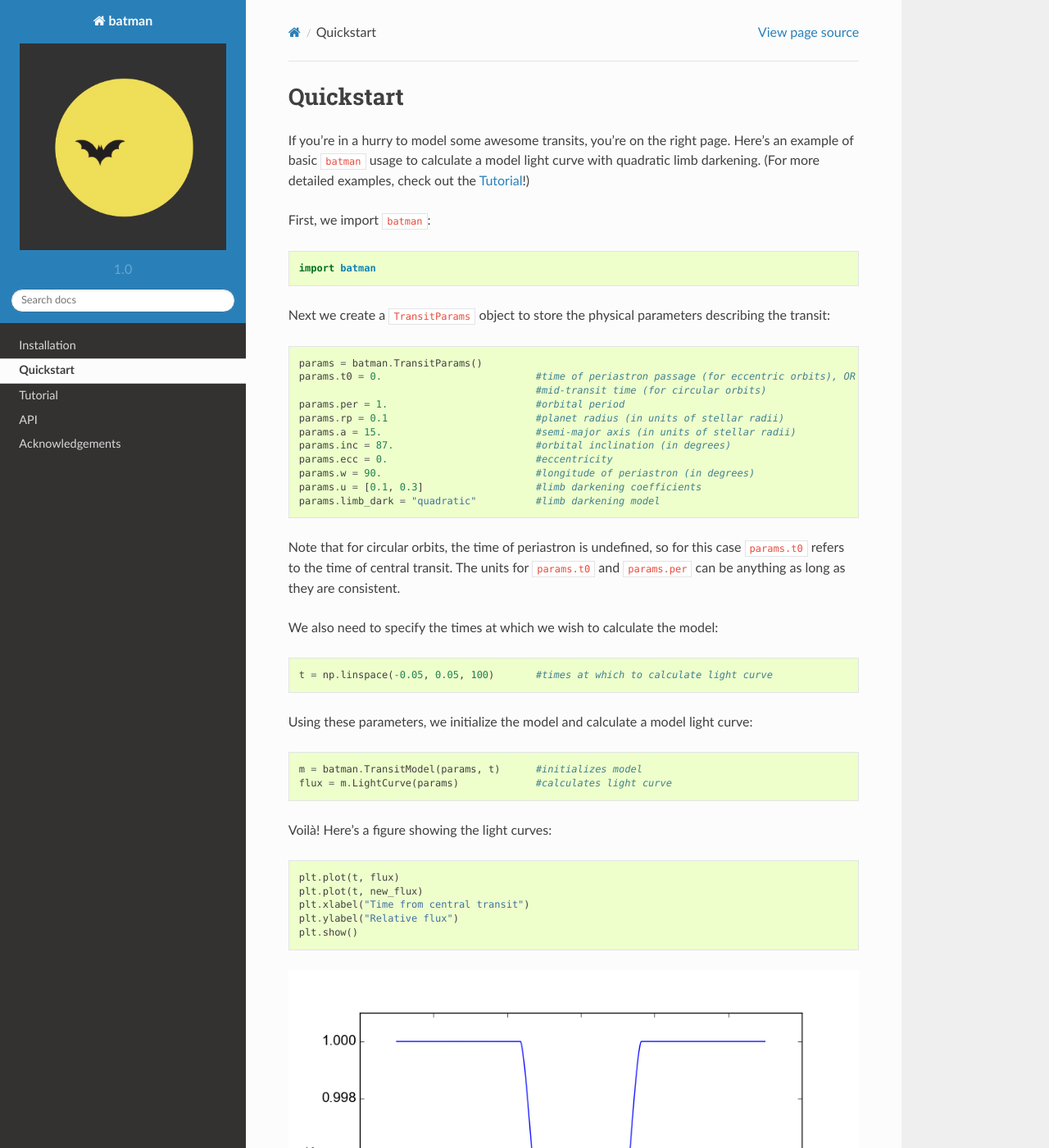
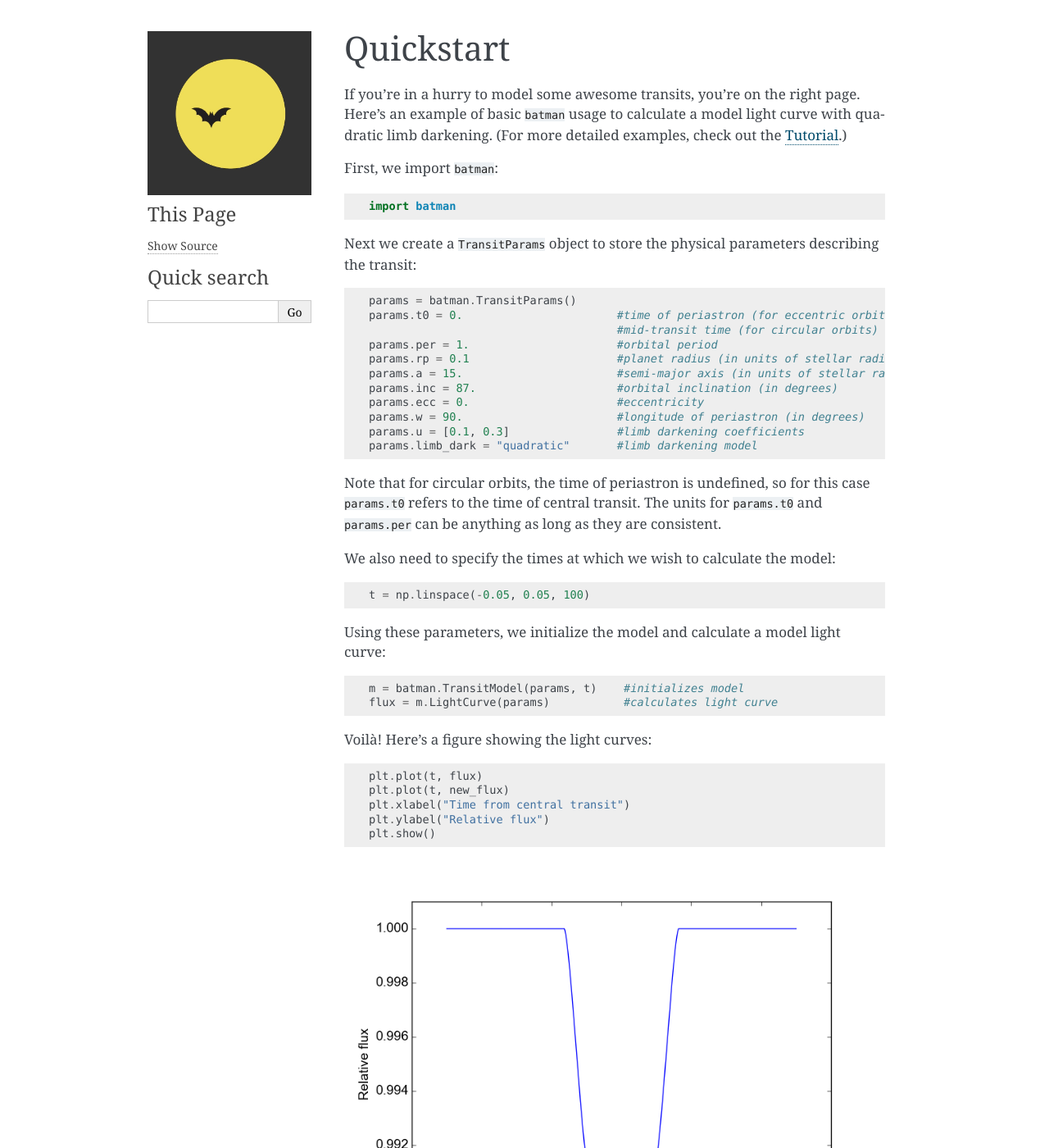
Before and after one commit to lkreidberg/batman, a Sphinx documentation site: the page built from docs/quickstart.rst, in a window 1280 px wide and 1400 px high. Shown: the whole window at 82% size. Built offline with Sphinx 7.4.7, drawn with Linux system fonts in a browser that asks for light colours; some of the changed text lies outside the part shown.

Commit message:
reformatting docs

```diff
--- a/docs/acknowledgements.rst
+++ b/docs/acknowledgements.rst
@@ -2,9 +2,12 @@
 
 Acknowledgements
 =================
+Many thanks to the following individuals for their support in the development of ``batman``:
+
 - Kevin Stevenson
 - Ethan Kruse
 - Geert Jan Talens
 - Thomas Beatty
 - Brett Morris
 - Eric Agol
+- Karl Fogel
--- a/docs/conf.py
+++ b/docs/conf.py
@@ -35,6 +35,7 @@
     'sphinx.ext.autodoc',
     'sphinx.ext.doctest',
     'sphinx.ext.mathjax',
+    'sphinxcontrib.fulltoc'
 ]
 
 # Add any paths that contain templates here, relative to this directory.
@@ -105,16 +106,18 @@
 
 # The theme to use for HTML and HTML Help pages.  See the documentation for
 # a list of builtin themes.
-import sphinx_rtd_theme
-html_theme = 'sphinx_rtd_theme'
+##import sphinx_rtd_theme
+##html_theme = 'sphinx_rtd_theme'
 
 # Theme options are theme-specific and customize the look and feel of a theme
 # further.  For a list of options available for each theme, see the
 # documentation.
-#html_theme_options = {}
+html_theme_options = {
+	"code_font_size": "0.8em",
+}
 
 # Add any paths that contain custom themes here, relative to this directory.
-html_theme_path = [sphinx_rtd_theme.get_html_theme_path()]
+##html_theme_path = [sphinx_rtd_theme.get_html_theme_path()]
 
 #from better import better_theme_path
 #html_theme_path = [better_theme_path]
--- a/docs/index.rst
+++ b/docs/index.rst
@@ -3,7 +3,11 @@
    You can adapt this file completely to your liking, but it should at least
    contain the root `toctree` directive.
 
-batman: Bad-Ass Transit Model cAlculatioN
+.. |br| raw:: html
+
+   <br />
+
+batman: |br| Bad-Ass Transit Model cAlculatioN
 =========================================
 
 The ``batman`` package for Python makes super fast calculation of transit light curves easy.
--- a/docs/quickstart.rst
+++ b/docs/quickstart.rst
@@ -2,7 +2,7 @@
 
 Quickstart
 ============
-If you're in a hurry to model some awesome transits, you're on the right page.  Here's an example of basic ``batman`` usage to calculate a model light curve with quadratic limb darkening.  (For more detailed examples, check out the :ref:`tutorial`!)
+If you're in a hurry to model some awesome transits, you're on the right page.  Here's an example of basic ``batman`` usage to calculate a model light curve with quadratic limb darkening.  (For more detailed examples, check out the :ref:`tutorial`.)
 
 First, we import ``batman``:
 
@@ -15,16 +15,16 @@
 ::
 
 	params = batman.TransitParams()
-	params.t0 = 0. 				#time of periastron passage (for eccentric orbits), OR
-						#mid-transit time (for circular orbits)
-	params.per = 1.				#orbital period
-	params.rp = 0.1				#planet radius (in units of stellar radii)
-	params.a = 15.				#semi-major axis (in units of stellar radii)
-	params.inc = 87.			#orbital inclination (in degrees)
-	params.ecc = 0.				#eccentricity
-	params.w = 90.				#longitude of periastron (in degrees)
-	params.u = [0.1, 0.3] 	      	        #limb darkening coefficients
-	params.limb_dark = "quadratic"          #limb darkening model
+	params.t0 = 0. 			     #time of periastron (for eccentric orbits), OR
+					     #mid-transit time (for circular orbits)
+	params.per = 1.			     #orbital period
+	params.rp = 0.1			     #planet radius (in units of stellar radii)
+	params.a = 15.			     #semi-major axis (in units of stellar radii)
+	params.inc = 87.		     #orbital inclination (in degrees)
+	params.ecc = 0.			     #eccentricity
+	params.w = 90.		   	     #longitude of periastron (in degrees)
+	params.u = [0.1, 0.3]  	             #limb darkening coefficients
+	params.limb_dark = "quadratic"       #limb darkening model
 
 Note that for circular orbits, the time of periastron is undefined, so for this case ``params.t0`` refers to the time of central transit.  The units for ``params.t0`` and ``params.per`` can be anything as long as they are consistent.
 
@@ -32,14 +32,14 @@
 
 ::
 
-	t = np.linspace(-0.05, 0.05, 100)    	#times at which to calculate light curve
+	t = np.linspace(-0.05, 0.05, 100)
 
 Using these parameters, we initialize the model and calculate a model light curve:
 
 ::
 
-	m = batman.TransitModel(params, t)      #initializes model
-	flux = m.LightCurve(params)	        #calculates light curve
+	m = batman.TransitModel(params, t)    #initializes model
+	flux = m.LightCurve(params)	      #calculates light curve
 
 
 Voilà!  Here's a figure showing the light curves:
```
Also changed, not shown: docs/tutorial.rst (+20 -20 lines).
